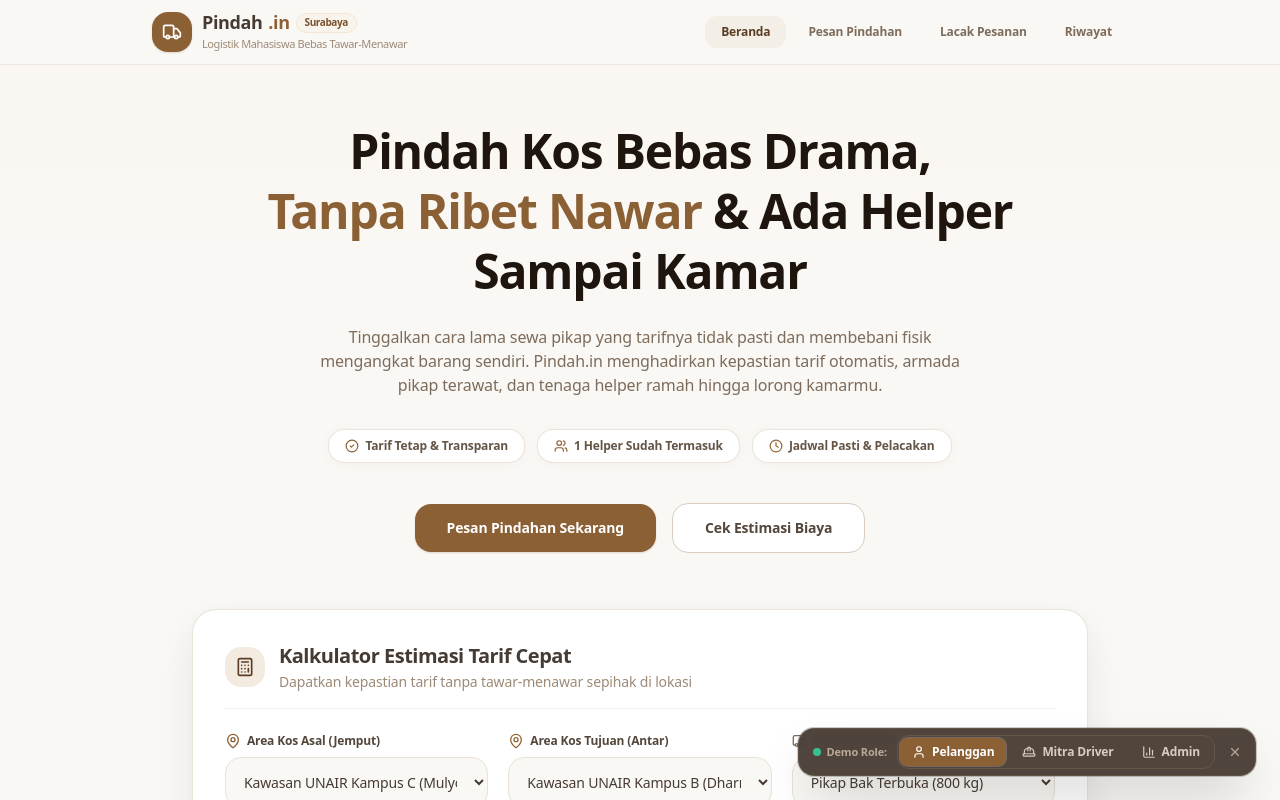
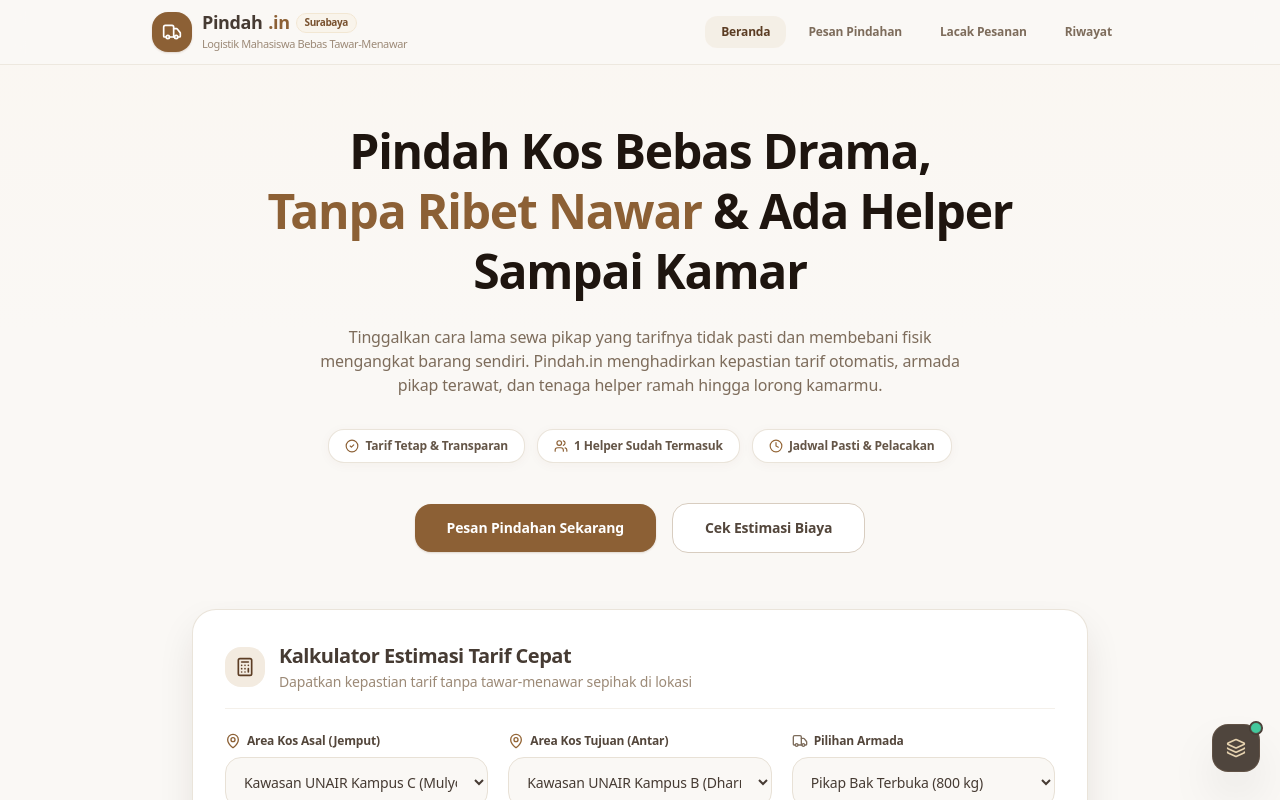
Before and after one commit to Lifiuuu/pindah.in, a Next.js app: page / in a window 1280 px wide. Shown: the top 800 px of the page. Built offline with nearby package versions, Linux system fonts and the light colour scheme.

Commit message:
feat(ui): make demo role switcher collapsed by default and freely draggable

```diff
--- a/src/components/DemoRoleSwitcher.tsx
+++ b/src/components/DemoRoleSwitcher.tsx
@@ -1,14 +1,22 @@
 "use client";
 
-import { useState } from "react";
+import { useState, useEffect, useRef } from "react";
 import Link from "next/link";
 import { usePathname } from "next/navigation";
-import { User, HardHat, BarChart3, Layers, X, ChevronRight } from "lucide-react";
+import { User, HardHat, BarChart3, Layers, X, GripVertical } from "lucide-react";
 import { cn } from "@/lib/utils";
 
 export default function DemoRoleSwitcher() {
   const pathname = usePathname();
-  const [isExpanded, setIsExpanded] = useState<boolean>(true);
+  // Default closed (minimized) as requested
+  const [isExpanded, setIsExpanded] = useState<boolean>(false);
+  const [position, setPosition] = useState<{ x: number; y: number } | null>(null);
+  const [isDragging, setIsDragging] = useState<boolean>(false);
+
+  const containerRef = useRef<HTMLDivElement>(null);
+  const dragStartPointerRef = useRef({ x: 0, y: 0 });
+  const dragStartElementRef = useRef({ x: 0, y: 0 });
+  const hasDraggedRef = useRef(false);
 
   // Determine current active role
   const currentRole = pathname.startsWith("/mitra")
@@ -41,14 +49,157 @@ export default function DemoRoleSwitcher() {
     },
   ];
 
+  // Initialize position on mount: restore from localStorage or default to bottom-right
+  useEffect(() => {
+    try {
+      const saved = localStorage.getItem("pindahin_demo_role_pos");
+      if (saved) {
+        const parsed = JSON.parse(saved);
+        if (typeof parsed.x === "number" && typeof parsed.y === "number") {
+          const x = Math.min(Math.max(10, parsed.x), window.innerWidth - 64);
+          const y = Math.min(Math.max(10, parsed.y), window.innerHeight - 68);
+          setPosition({ x, y });
+          return;
+        }
+      }
+    } catch {}
+
+    // Default placement: bottom-right
+    const initialX = Math.max(12, window.innerWidth - 68);
+    const initialY = Math.max(12, window.innerHeight - 76);
+    setPosition({ x: initialX, y: initialY });
+  }, []);
+
+  // Ensure widget stays within viewport when toggled (expanded/collapsed) or when window resizes
+  useEffect(() => {
+    const clampToViewport = () => {
+      if (!containerRef.current || !position) return;
+      const rect = containerRef.current.getBoundingClientRect();
+      let newX = position.x;
+      let newY = position.y;
+      let adjusted = false;
+
+      if (rect.right > window.innerWidth - 10) {
+        newX = Math.max(10, window.innerWidth - rect.width - 10);
+        adjusted = true;
+      }
+      if (rect.left < 10) {
+        newX = 10;
+        adjusted = true;
+      }
+      if (rect.bottom > window.innerHeight - 10) {
+        newY = Math.max(10, window.innerHeight - rect.height - 10);
+        adjusted = true;
+      }
+      if (rect.top < 10) {
+        newY = 10;
+        adjusted = true;
+      }
+
+      if (adjusted) {
+        setPosition({ x: newX, y: newY });
+        try {
+          localStorage.setItem("pindahin_demo_role_pos", JSON.stringify({ x: newX, y: newY }));
+        } catch {}
+      }
+    };
+
+    clampToViewport();
+    window.addEventListener("resize", clampToViewport);
+    return () => window.removeEventListener("resize", clampToViewport);
+  }, [isExpanded, position?.x, position?.y]);
+
+  const handlePointerDown = (e: React.PointerEvent) => {
+    // If interacting directly with child links or action buttons, don't initiate drag
+    const target = e.target as HTMLElement;
+    if (target.closest("a") || target.closest("button.action-btn")) {
+      return;
+    }
+
+    setIsDragging(true);
+    hasDraggedRef.current = false;
+    dragStartPointerRef.current = { x: e.clientX, y: e.clientY };
+
+    if (containerRef.current) {
+      const rect = containerRef.current.getBoundingClientRect();
+      dragStartElementRef.current = { x: rect.left, y: rect.top };
+      try {
+        (e.currentTarget as HTMLElement).setPointerCapture(e.pointerId);
+      } catch {}
+    }
+  };
+
+  const handlePointerMove = (e: React.PointerEvent) => {
+    if (!isDragging || !containerRef.current) return;
+
+    const dx = e.clientX - dragStartPointerRef.current.x;
+    const dy = e.clientY - dragStartPointerRef.current.y;
+
+    if (Math.hypot(dx, dy) > 4) {
+      hasDraggedRef.current = true;
+    }
+
+    if (hasDraggedRef.current) {
+      const rect = containerRef.current.getBoundingClientRect();
+      const maxX = Math.max(10, window.innerWidth - rect.width - 10);
+      const maxY = Math.max(10, window.innerHeight - rect.height - 10);
+
+      const nextX = Math.min(Math.max(10, dragStartElementRef.current.x + dx), maxX);
+      const nextY = Math.min(Math.max(10, dragStartElementRef.current.y + dy), maxY);
+
+      setPosition({ x: nextX, y: nextY });
+    }
+  };
+
+  const handlePointerUp = (e: React.PointerEvent) => {
+    if (!isDragging) return;
+    setIsDragging(false);
+
+    try {
+      (e.currentTarget as HTMLElement).releasePointerCapture(e.pointerId);
+    } catch {}
+
+    if (hasDraggedRef.current && position) {
+      try {
+        localStorage.setItem("pindahin_demo_role_pos", JSON.stringify(position));
+      } catch {}
+    }
+  };
+
+  const stylePosition = position
+    ? {
+        left: `${position.x}px`,
+        top: `${position.y}px`,
+        touchAction: "none" as const,
+      }
+    : {
+        touchAction: "none" as const,
+      };
+
   return (
-    <div className="fixed z-50 bottom-4 md:bottom-6 right-3 sm:right-6 select-none font-sans print:hidden">
+    <div
+      ref={containerRef}
+      onPointerDown={handlePointerDown}
+      onPointerMove={handlePointerMove}
+      onPointerUp={handlePointerUp}
+      onPointerCancel={handlePointerUp}
+      style={stylePosition}
+      className={cn(
+        "fixed z-50 select-none font-sans print:hidden",
+        position ? "" : "bottom-4 md:bottom-6 right-3 sm:right-6",
+        isDragging ? "cursor-grabbing" : "cursor-grab"
+      )}
+    >
       {isExpanded ? (
-        <div className="flex items-center gap-1.5 bg-surface-900/95 text-white backdrop-blur-md border border-surface-700/80 shadow-2xl rounded-2xl p-1.5 ring-1 ring-black/20 animate-in fade-in slide-in-from-bottom-2 duration-200">
-          {/* Header indicator */}
-          <div className="flex items-center gap-1.5 pl-2 pr-1 text-[11px] font-bold text-surface-400">
+        <div className="flex items-center gap-1.5 bg-surface-900/95 text-white backdrop-blur-md border border-surface-700/80 shadow-2xl rounded-2xl p-1.5 ring-1 ring-black/20 animate-in fade-in zoom-in-95 duration-150">
+          {/* Drag Handle & Indicator */}
+          <div
+            title="Tahan & geser untuk memindahkan posisi"
+            className="flex items-center gap-1 pl-1.5 pr-1 text-[11px] font-bold text-surface-400 cursor-grab active:cursor-grabbing"
+          >
+            <GripVertical className="h-3.5 w-3.5 text-surface-500" />
             <span className="h-2 w-2 rounded-full bg-emerald-400 animate-pulse" />
-            <span className="hidden sm:inline">Demo Role:</span>
+            <span className="hidden sm:inline text-[10px] text-surface-300">Role:</span>
           </div>
 
           {/* Role Pills */}
@@ -62,6 +213,11 @@ export default function DemoRoleSwitcher() {
                   key={role.id}
                   href={role.href}
                   title={role.tooltip}
+                  onClick={(e) => {
+                    if (hasDraggedRef.current) {
+                      e.preventDefault();
+                    }
+                  }}
                   className={cn(
                     "flex items-center gap-1.5 px-3 py-1.5 rounded-lg text-xs font-bold transition-all",
                     isActive
@@ -78,22 +234,35 @@ export default function DemoRoleSwitcher() {
 
           {/* Minimize Button */}
           <button
-            onClick={() => setIsExpanded(false)}
-            title="Sembunyikan demo switcher"
-            className="h-7 w-7 rounded-lg text-surface-400 hover:text-white hover:bg-surface-800 flex items-center justify-center transition"
+            type="button"
+            onClick={(e) => {
+              e.stopPropagation();
+              if (!hasDraggedRef.current) {
+                setIsExpanded(false);
+              }
+            }}
+            title="Tutup demo role switcher"
+            className="action-btn h-7 w-7 rounded-lg text-surface-400 hover:text-white hover:bg-surface-800 flex items-center justify-center transition"
           >
             <X className="h-3.5 w-3.5" />
           </button>
         </div>
       ) : (
-        /* Collapsed Icon Trigger */
+        /* Collapsed Icon Trigger (Default) */
         <button
-          onClick={() => setIsExpanded(true)}
-          title="Buka Demo Role Switcher"
-          className="h-11 w-11 rounded-2xl bg-surface-900 text-accent-300 border border-surface-700 shadow-2xl flex items-center justify-center hover:bg-surface-800 hover:scale-105 active:scale-95 transition group"
+          type="button"
+          onClick={() => {
+            if (!hasDraggedRef.current) {
+              setIsExpanded(true);
+            }
+          }}
+          title="Buka Demo Role Switcher (Dapat digeser kemanapun)"
+          className="h-12 w-12 rounded-2xl bg-surface-900/95 text-accent-300 border border-surface-700/90 shadow-2xl flex items-center justify-center hover:bg-surface-800 hover:scale-105 active:scale-95 transition-transform group backdrop-blur-md"
         >
           <Layers className="h-5 w-5 group-hover:rotate-12 transition-transform" />
-          <span className="absolute -top-1 -right-1 h-3 w-3 rounded-full bg-emerald-500 border-2 border-surface-900" />
+          <span className="absolute -top-1 -right-1 h-3.5 w-3.5 rounded-full bg-emerald-500 border-2 border-surface-900 flex items-center justify-center">
+            <span className="h-1.5 w-1.5 rounded-full bg-white animate-ping" />
+          </span>
         </button>
       )}
     </div>
```
